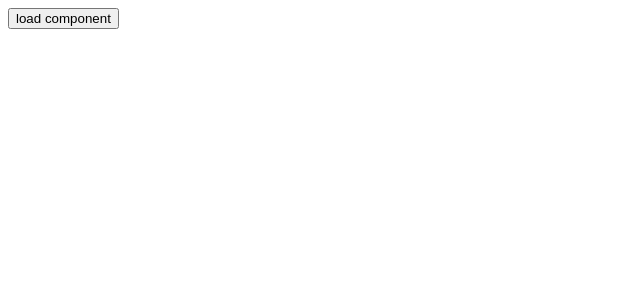
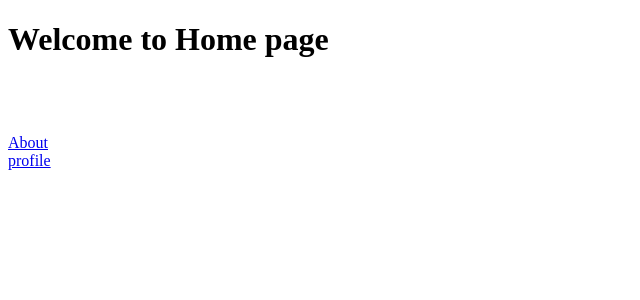
Before and after one commit to moamlrh/code-splitting, a React app: page / in a window 1280 px wide. Shown: the top 300 px of the page, without its empty margins (0-640 px from the left). Built offline with nearby package versions, Linux system fonts and the light colour scheme.

Commit message:
add react.lazy load with simple webpack config

```diff
--- a/package.json
+++ b/package.json
@@ -1,7 +1,7 @@
 {
   "scripts": {
     "build:prod": "webpack --mode production",
-    "build:dev": "webpack  --mode development",
+    "build:dev": "webpack  -- --env mode=development",
     "clean": "rm -rf ./build",
     "server": " webpack serve --mode development",
     "start": "yarn run clean && yarn run build:prod && yarn run server"
--- a/src/App.jsx
+++ b/src/App.jsx
@@ -1,64 +1,48 @@
 import React, { useEffect, useState } from "react";
-// import { Route, Switch } from "react-router";
-// import Home from "./components/home";
+import { Route, Switch, useLocation } from "react-router";
+import Home from "./components/home";
 
 // import Profile from "./components/profile";
-// // const Profile = React.lazy(() => import("./components/profile"));
-// // const { default: Profile } = await import(
-// //   /* webpackChunkName: "profile" */ "./components/profile"
-// // );
+const Profile = React.lazy(() => import("./components/profile"));
+// const { default: Profile } = await import(
+//   /* webpackChunkName: "profile" */ "./components/profile"
+// );
 
-// // import About from "./components/about";
-// // const About = React.lazy(() => import("./components/about"));
+// import About from "./components/about";
+const About = React.lazy(() => import("./components/about"));
 
-// function App() {
-//   const [About, setAbout] = useState(null);
+export default function App() {
+  return (
+    <div>
+      <Home />
+      <Switch>
+        <React.Suspense fallback={<h1>Loading ...</h1>}>
+          <Route exact path="/about" component={About} />
+          <Route exact path="/profile" component={Profile} />
+        </React.Suspense>
+      </Switch>
+    </div>
+  );
+}
 
-//   const getComponent = async () => {
-//     const About = await import(
-//       /*webpackChunkName : "about" */ "./components/about"
-//     );
-//     setAbout(() => About.default);
+// export default function MainComponent() {
+//   const [ModalComponent, setModalComponent] = useState(null);
+//   const loadModalComponent = async () => {
+//     const loadResult = await import("./components/about");
+//     setModalComponent(() => loadResult.default);
 //   };
-
 //   return (
-//     <div>
-//       <Home />
-//       <Switch>
-//         {/* <React.Suspense fallback={<h1>Loading ...</h1>}> */}
-//         {About ? <Route path="/about" exact component={About} /> : null}
-//         <button
-//           onClick={() => {
-//             getComponent();
-//           }}
-//         >
-//           load about
-//         </button>
-//         <Route path="/profile" exact component={Profile} />
-//         {/* </React.Suspense> */}
-//       </Switch>
-//     </div>
+//     <>
+//       {ModalComponent ? <ModalComponent /> : null}
+//       <button
+//         onClick={() => {
+//           loadModalComponent();
+//         }}
+//       >
+//         load component
+//       </button>
+//     </>
 //   );
 // }
 
-export default function MainComponent() {
-  const [ModalComponent, setModalComponent] = useState(null);
-  const loadModalComponent = async () => {
-    const loadResult = await import("./components/about");
-    setModalComponent(() => loadResult.default);
-  };
-  return (
-    <>
-      {ModalComponent ? <ModalComponent /> : null}
-      <button
-        onClick={() => {
-          loadModalComponent();
-        }}
-      >
-        load component
-      </button>
-    </>
-  );
-}
-
 // export default App;
--- a/src/components/home.jsx
+++ b/src/components/home.jsx
@@ -1,7 +1,7 @@
 import React from "react";
 import { Link } from "react-router-dom";
 
-function Home() {
+function Home({}) {
   return (
     <div>
       <h1>Welcome to Home page </h1>
--- a/webpack.config.js
+++ b/webpack.config.js
@@ -4,7 +4,9 @@ const WebpackBundleAnalyzer =
   require("webpack-bundle-analyzer").BundleAnalyzerPlugin;
 
 module.exports = (env) => {
+  console.log(env);
   const config = {
+    mode: env.mode,
     entry: path.resolve("src", "index.js"),
     //  {
     // vendors: ["react", "react-dom", "react-router-dom"],
@@ -82,8 +84,8 @@ module.exports = (env) => {
         template: path.join("public", "index.html"),
         inject: "body",
       }),
-      new WebpackBundleAnalyzer(),
-    ],
+      env.mode === "development" && new WebpackBundleAnalyzer(),
+    ].filter(Boolean),
   };
 
   return config;
```
Also changed, not shown: 2 other files (tests, documents, lock files or other folders).
